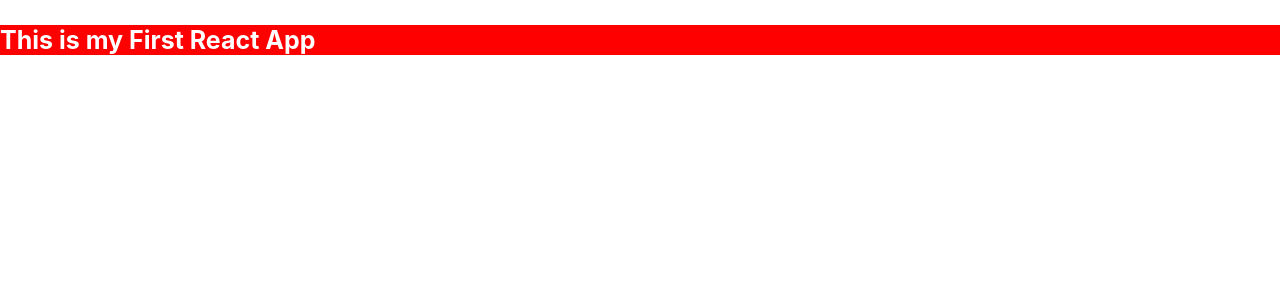
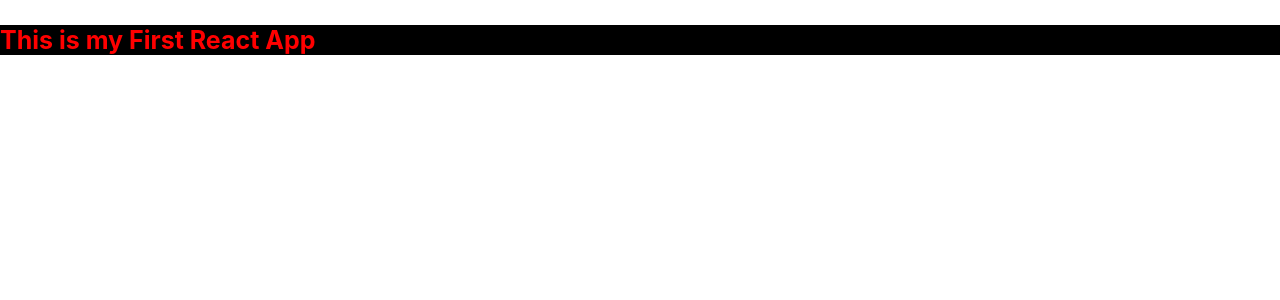
Before and after one commit to Shreyash1107/React-Projects, a React (Create React App) app in the folder first-app/: page / in a window 1280 px wide. Shown: the top 300 px of the page. Built offline with nearby package versions, Linux system fonts and the light colour scheme.

Commit message:
Modified Inline CSS

```diff
--- a/first-app/src/App.js
+++ b/first-app/src/App.js
@@ -3,8 +3,8 @@ function App(){
   return(<>
     <h3 style={
       {
-        backgroundColor:"red",
-        color:"white",
+        backgroundColor:"black",
+        color:"red",
         fontSize:"25px"
       }
     }>
```
